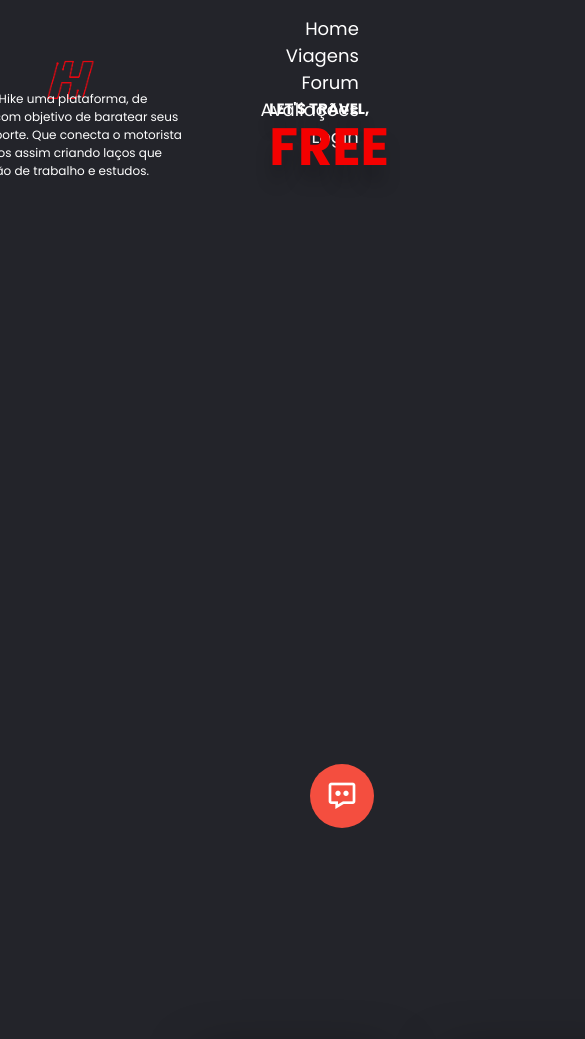
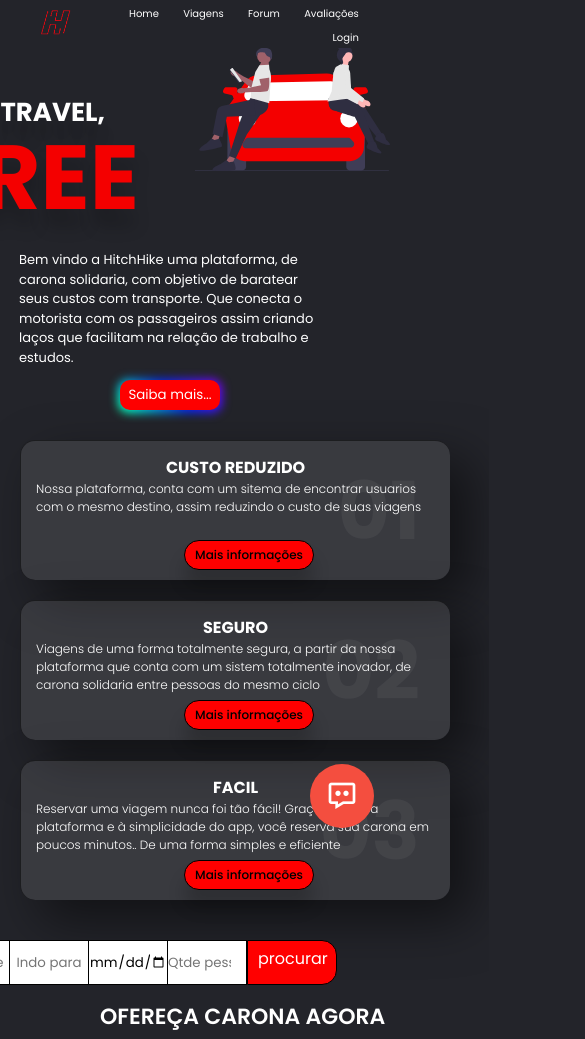
Before and after one commit to shimarrudz/HitchHike, a plain HTML site: page FrontEnd/index.html in a window 390 px wide. Shown: the top 1039 px of the page, 585 px wide, since content can reach past the window. Drawn offline with nearby package versions, Linux system fonts and the light colour scheme; grey boxes are pictures that could not be loaded.

Commit message:
<Index, Footer,Header (480px-responsividade)>

```diff
--- a/FrontEnd/css/footer.css
+++ b/FrontEnd/css/footer.css
@@ -83,3 +83,12 @@ ul{
     color: #bbbbbb;
     display: block;
 }
+@media screen and (max-width: 480px){
+    /* Alteranto o H4 do footer */
+    .footer-col h4{
+    font-size: 14px;
+    }
+    .footer-col ul li a{
+    font-size: 12px;
+    }
+}
--- a/FrontEnd/css/header.css
+++ b/FrontEnd/css/header.css
@@ -40,3 +40,27 @@ nav ul li a{
     color: white;
     font-size: 18px;
 }
+@media screen and (max-width: 480px){
+    .container{
+        width: 100%;
+        height: 20%;
+        padding-left: 8%;
+        padding-right: 8%;
+
+    }
+    .navbar{
+        height: 12%;
+    }
+    .logo{
+        width: 50px;
+    }
+    .menu-icon{
+        width: 15px;
+    }
+    nav ul li{
+        margin-left: 20px;
+    }
+    nav ul li a{
+        font-size: 10px;
+    }
+}
--- a/FrontEnd/css/index.css
+++ b/FrontEnd/css/index.css
@@ -111,7 +111,6 @@ section{
 .content{
     position: relative;
     padding: 30px;
-    display: flexbox;
     width: 280px;
     height: 360px;
     margin: 30px;
@@ -120,19 +119,7 @@ section{
     background-color: rgba(255, 255, 255, 0.1);
     border-top: 1px solid rgba(0, 0, 0, 0.5);
     border-left: 1px solid rgba(0, 0, 0, 0.5);
-    text-align: justify;
-}
-/*CSS cards efeito*/
- .content{
-    padding: 20px;
-    text-align: center;
-    transform: translateY(100px);
-    opacity: 0;
-    transition: 0.5s;
-}
-.card .content{
-    transform: translateY(0px);
-    opacity: 1;
+
 }
 /*CSS cards formatação texto*/
 .content h2{
@@ -265,28 +252,139 @@ footer{
     top: 1300px;
 }
 @media screen and (max-width: 480px){
-    .container{
-        padding: 15px;
-    }
     .carro{
         position: absolute;
-        right: -200px;
+        right: -0px;
+        top: -5px;
     }
     .container2{
         right: 500px;
     }
     .container2 .text h2{
-        font-size: 15px;
+        font-size: 26px;
         position: absolute;
-        right:100px;
+        right:350px;
+        top: -10px;
     }
     .container2 .text span{
         font-size: 15px;
     }
     .container2 .text p{
         position: absolute;
+        top: 160px;
+        right: 170px;
+        font-size: 13px;
+        width: 300px;
+    }
+    /*CSS cards formatação texto*/
+    .content h3{
+        font-size: 16px;
+    }
+    .content p{
         font-size: 12px;
-        width: 300px;
+    }
+    /*botão*/
+    .botao{
+        position: absolute;
+        top: 380px;
+        right: 170px;
+        height: 30px;
+        width: 100px;
+    }
+    /*Formatação  card*/
+    .fundo-card{
+        position: absolute;
+        top: 420px;
+    }
+    .card{
+        display: contents;
+    }
+    .content{
+        position: relative;
+        padding: 15px;
+        width: 430px;
+        height: 140px;
+        margin: 20px;
+        box-shadow: 20px 20px 50px rgba(0, 0, 0, 0.5);
+        border-radius: 15px;
+    }
+    .content a{
+        position: absolute;
+        padding: 5px 10px;
+        margin-top: 4px;
+        font-size: 12px;
+        top: 95px;
+        right: 136px;
+        background-color: #ff0000;
+    }
+    .content h2{
+        top: 10px;
+        right: 30px;
+        font-size: 5em;
+    }
+    /*forms */
+    .form-saida input{
+        top: 940px;
+        right: 380px;
+        height: 45px;
+        width: 80px;
+    }
+    .form-chegada input{
+        top: 940px;
+        right: 301px;
+        height: 45px;
+        width: 80px;
+    }
+    .calendario input{
+        top: 940px;
+        right: 222px;
+        height: 45px;
+        width: 80px;
+    }
+    .n-pessoas input{
+        top: 940px;
+        right: 143px;
+        height: 45px;
+        width: 80px;
+    }
+    .botao2{
+        width: 90px;
+        height: 45px;
+        top: 940px;
+        right: 53px;
+        padding-top: 6px;
+        padding-left: 10px;
+    }
+    /*text e botao*/
+    .fundo-vermelho h2{
+        position: absolute;
+        font-size: 22px;
+        color: white;
+        font-weight: 600;
+        left: 100px ;
+        top: 1000px;
+        text-align: center;
+    }
+    .fundo-vermelho p{
+        left: 0px ;
+        top: 1050px;
+    }
+    .fundo-vermelho a{
+        position: absolute;
+        padding: 7px;
+        width: 150px;
+        right: 800px;
+        top: 1200px;
+        left: 170px;
+    }
+    /*Footer*/
+    footer{
+        width: 100%;
+        height: 100px;
+        position: absolute;
+        bottom: 0;
+        left: 0px;
+        top: 1250px;
     }
 }
 @media screen and (max-width: 768px){
```
